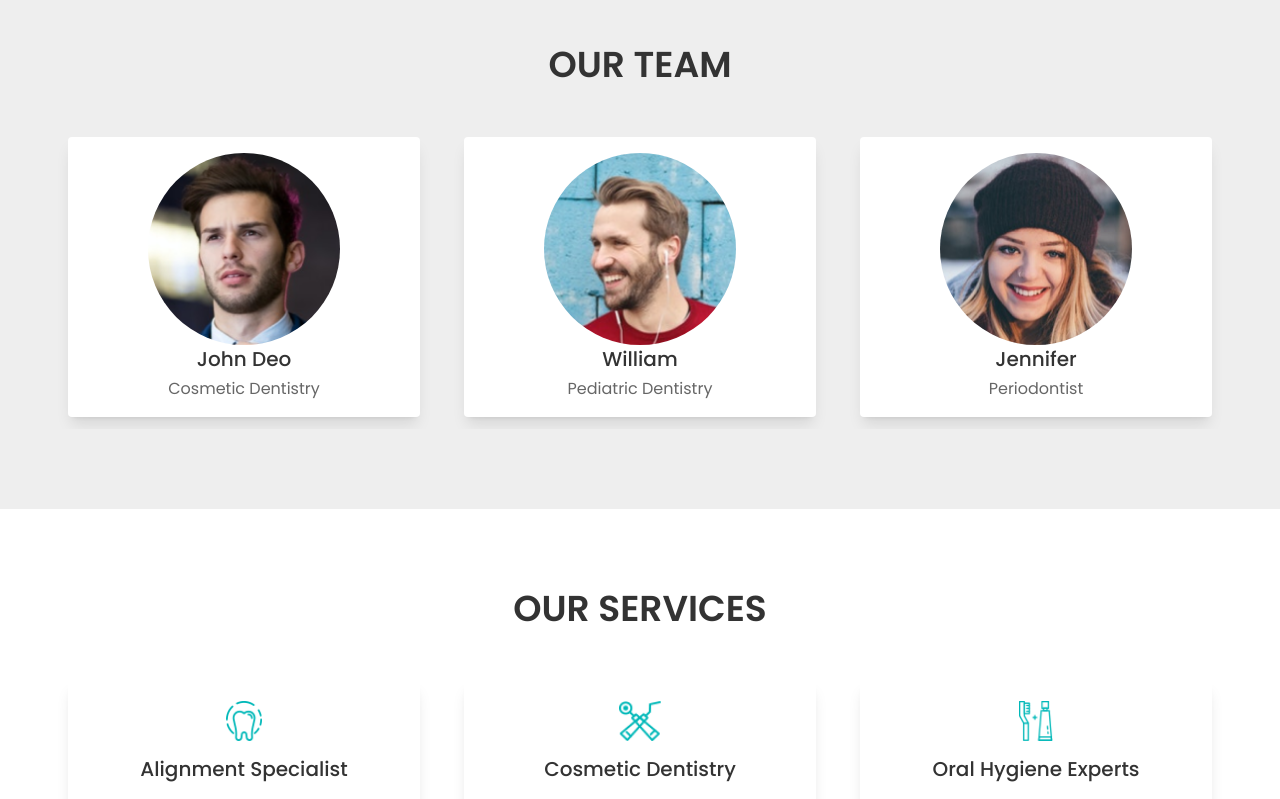
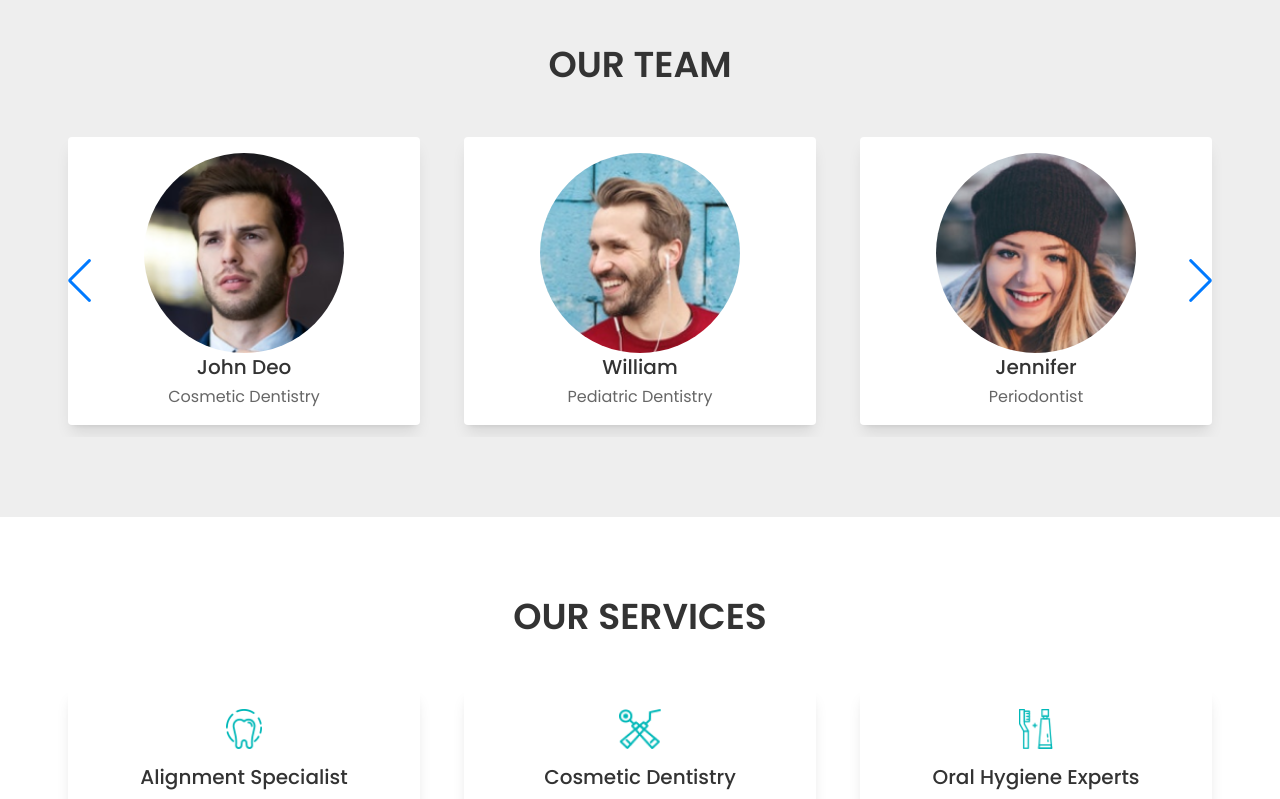
Before and after one commit to iasifmehmood/dental-theme-react-tailwind, a React (Create React App) app: page / in a window 1280 px wide. Shown: the part 2000-2799 px from the top of the page. Built offline with nearby package versions, Linux system fonts and the light colour scheme.

Commit message:
added slider button and fixe few bugs

```diff
--- a/package.json
+++ b/package.json
@@ -10,6 +10,7 @@
     "@testing-library/jest-dom": "^5.16.4",
     "@testing-library/react": "^13.3.0",
     "@testing-library/user-event": "^13.5.0",
+    "framer-motion": "^10.16.4",
     "react": "^18.1.0",
     "react-dom": "^18.1.0",
     "react-router-dom": "^6.15.0",
--- a/src/components/Navbar/Navbar.jsx
+++ b/src/components/Navbar/Navbar.jsx
@@ -49,14 +49,20 @@ const Navbar = () => {
                 nav ? 'text-white' : 'text-black'
               }`}
             > */}
+            {/* <h1
+              className={`text-2xl lg:text-3xl ${
+                nav ? 'text-white' : 'text-black'
+              } `}
+            > */}
             <h1
               className={`text-2xl lg:text-3xl ${
                 nav ? 'text-white' : 'text-black'
-              } `}
+              } md:text-base`}
             >
               First Stop<span className='text-blue'> Dental</span>
             </h1>
           </Link>
+
           <div className='hidden md:flex'>
             <ul className='flex space-x-8'>
               {navLinksData.map((item, index) => (
--- a/src/components/Team/TeamItems.jsx
+++ b/src/components/Team/TeamItems.jsx
@@ -1,9 +1,75 @@
+// import 'swiper/css';
+// import 'swiper/css/autoplay';
+// import 'swiper/css/navigation';
+// import { Autoplay, Navigation } from 'swiper'; // Import the Navigation module
+// import { Swiper, SwiperSlide } from 'swiper/react';
+// import { useState } from 'react';
+
+// const TeamItems = ({ TeamData }) => {
+//   const [isHovered, setIsHovered] = useState(false);
+
+//   return (
+//     <Swiper
+//       modules={[Autoplay, Navigation]} // Add Navigation module
+//       spaceBetween={20}
+//       slidesPerView={3}
+//       loop={true}
+//       grabCursor={true}
+//       autoplay={{ delay: 2000 }}
+//       navigation={{
+//         // Add navigation settings
+//         nextEl: '.swiper-button-next', // Class name for next button
+//         prevEl: '.swiper-button-prev', // Class name for previous button
+//       }}
+//       breakpoints={{
+//         0: {
+//           slidesPerView: 1,
+//           spaceBetween: 20,
+//         },
+//         768: {
+//           slidesPerView: 2,
+//           spaceBetween: 20,
+//         },
+//         991: {
+//           slidesPerView: 3,
+//           spaceBetween: 20,
+//         },
+//       }}
+//     >
+//       {TeamData.map((team, index) => (
+//         <SwiperSlide key={index}>
+//           <div
+//             className={`bg-white rounded p-4 text-center shadow-lg transform transition-transform hover:scale-110 hover:duration-500 ${
+//               isHovered ? 'm-3' : 'm-3'
+//             }`}
+//             onMouseEnter={() => setIsHovered(true)}
+//             onMouseLeave={() => setIsHovered(false)}
+//           >
+//             <img
+//               src={team.img}
+//               className='rounded-full h-48 w-48 mx-auto'
+//               alt=''
+//             />
+//             <h3 className='capitalize text-black font-medium md:text-xl mb-1'>
+//               {team.name}
+//             </h3>
+//             <span className='capitalize text-light-color'>{team.title}</span>
+//           </div>
+//         </SwiperSlide>
+//       ))}
+//       <div className='swiper-button-next'></div> {/* Next button */}
+//       <div className='swiper-button-prev'></div> {/* Previous button */}
+//     </Swiper>
+//   );
+// };
+
+// export default TeamItems;
+
 import 'swiper/css';
 import 'swiper/css/autoplay';
 import 'swiper/css/navigation';
-import { Autoplay } from 'swiper';
+import { Autoplay, Navigation } from 'swiper'; // Import the Navigation module
 import { Swiper, SwiperSlide } from 'swiper/react';
-// import StarIcons from './StarIcons';
 import { useState } from 'react';
 
 const TeamItems = ({ TeamData }) => {
@@ -11,12 +77,17 @@ const TeamItems = ({ TeamData }) => {
 
   return (
     <Swiper
-      modules={[Autoplay]}
+      modules={[Autoplay, Navigation]} // Add Navigation module
       spaceBetween={20}
       slidesPerView={3}
       loop={true}
       grabCursor={true}
       autoplay={{ delay: 2000 }}
+      navigation={{
+        // Add navigation settings
+        nextEl: '.swiper-button-next', // Class name for next button
+        prevEl: '.swiper-button-prev', // Class name for previous button
+      }}
       breakpoints={{
         0: {
           slidesPerView: 1,
@@ -41,15 +112,12 @@ const TeamItems = ({ TeamData }) => {
             onMouseEnter={() => setIsHovered(true)}
             onMouseLeave={() => setIsHovered(false)}
           >
-            {/* Increased the scale value to 110 */}
             <img
               src={team.img}
-              className='rounded-full h-48 w-48 mx-auto'
+              className='rounded-full mx-auto'
               alt=''
+              style={{ height: '200px', width: '200px' }} // Adjust the height and width as needed
             />
-            {/* <p className='leading-normal text-light-color py-5'>
-              {team.desc}
-            </p> */}
             <h3 className='capitalize text-black font-medium md:text-xl mb-1'>
               {team.name}
             </h3>
@@ -57,6 +125,8 @@ const TeamItems = ({ TeamData }) => {
           </div>
         </SwiperSlide>
       ))}
+      <div className='swiper-button-next'></div> {/* Next button */}
+      <div className='swiper-button-prev'></div> {/* Previous button */}
     </Swiper>
   );
 };
```
Also changed, not shown: src/components/Team/TeamItems.css (added), 1 other file (tests, documents, lock files or other folders).
